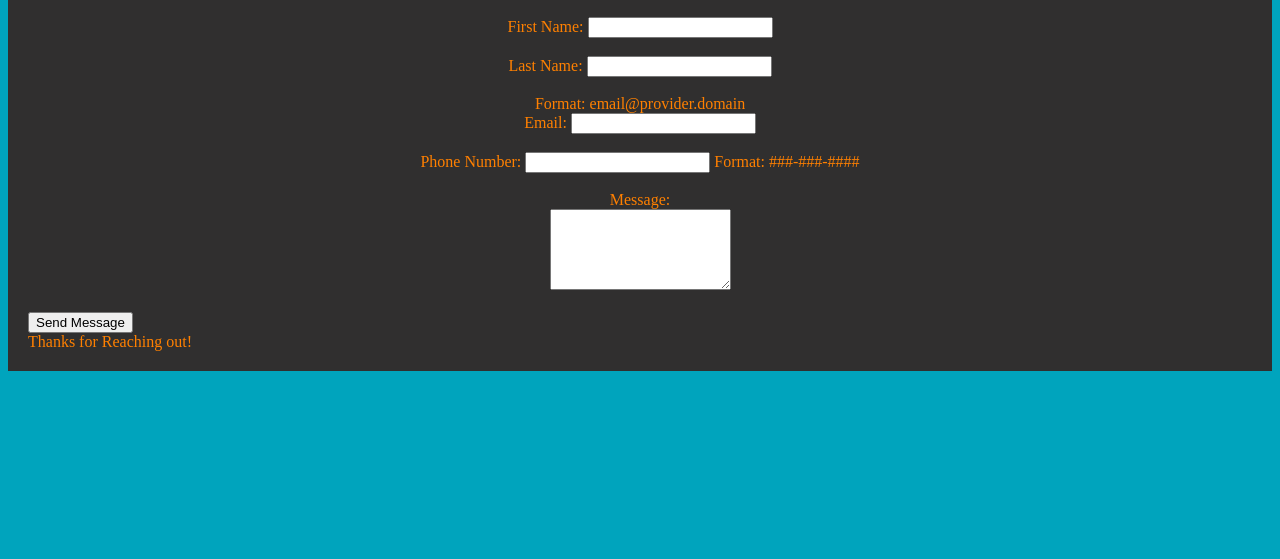
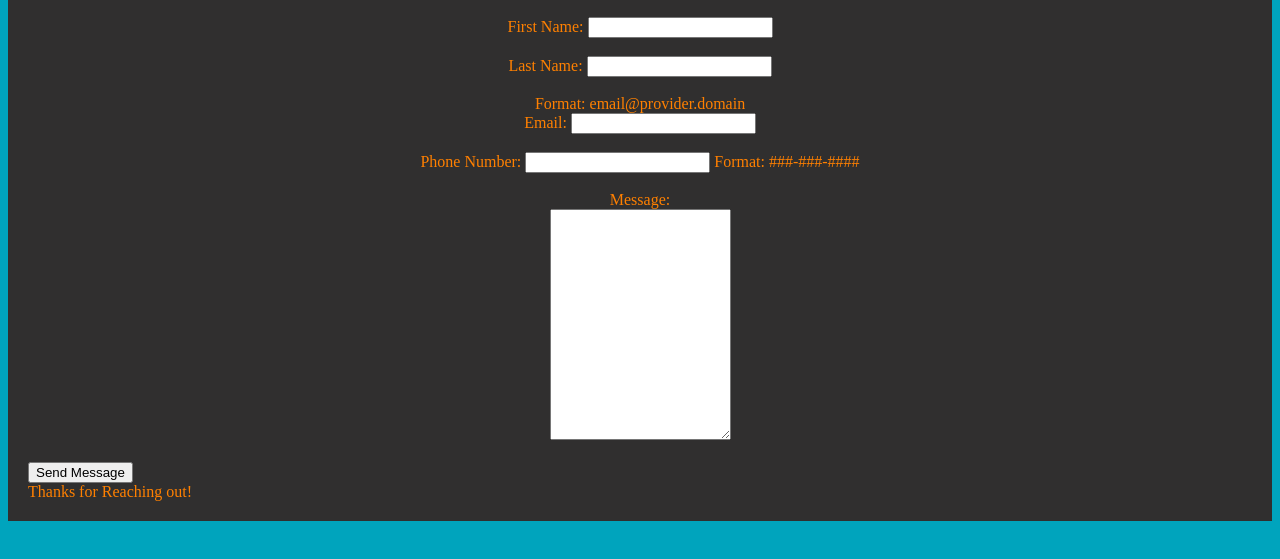
Before and after one commit to Shay97279/Shay97279.github.io, a website: page contactForm.html in a window 1280 px wide. Shown: the part 211-770 px from the top of the page. Drawn offline with nearby package versions, Linux system fonts and the light colour scheme.

Commit message:
added rows

```diff
--- a/contactForm.html
+++ b/contactForm.html
@@ -53,7 +53,7 @@
             <div class="form-group" style="text-align:center">
                 <label for="user_message">Message:</label>
                 <br>
-                <textarea id="user_message" class="form-control messageBox" required rows="5"></textarea>
+                <textarea id="user_message" class="form-control messageBox" required rows="15"></textarea>
             </div>
             <br>
             <input type="submit" id="go" class="button" value="Send Message" style="text-align:center">
```
